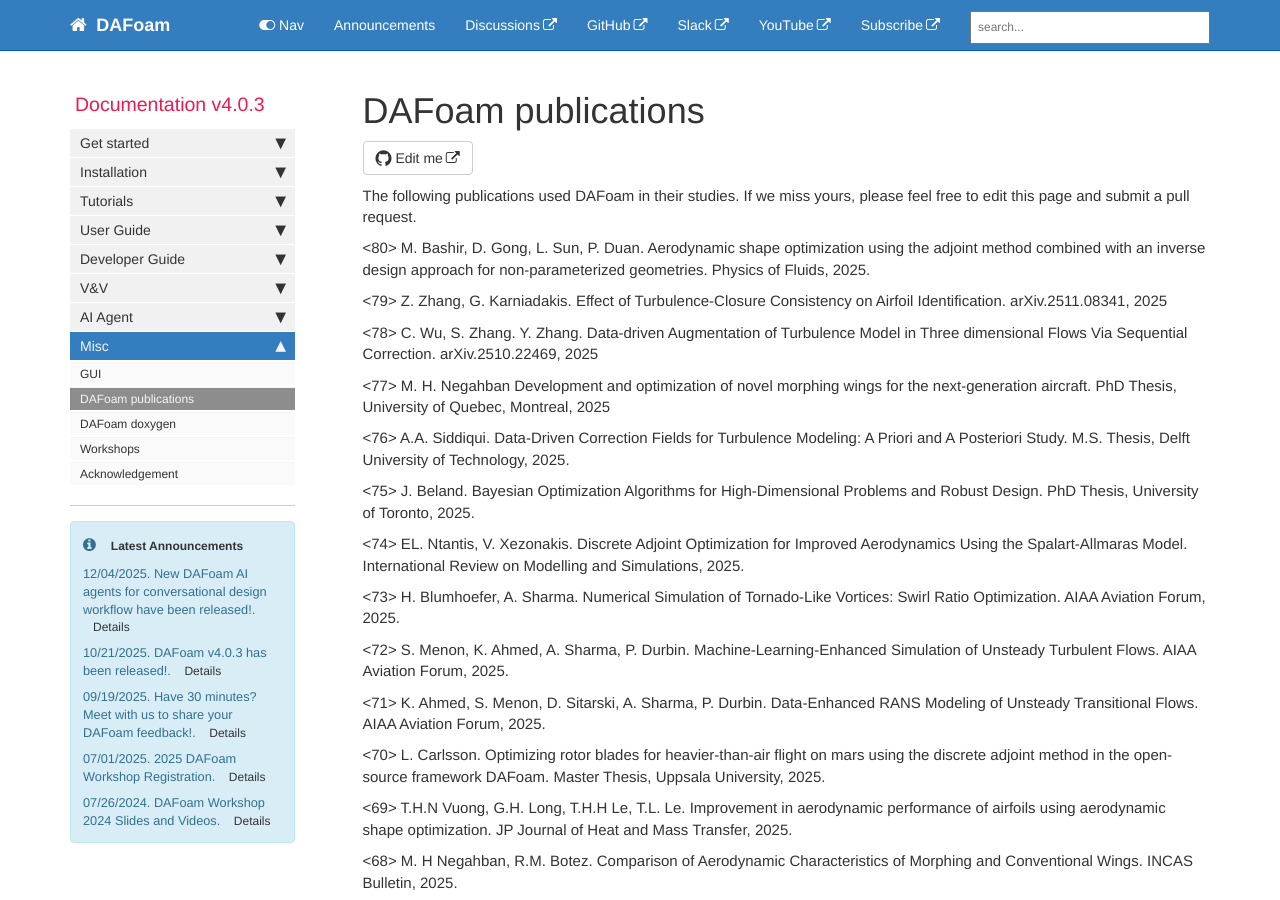
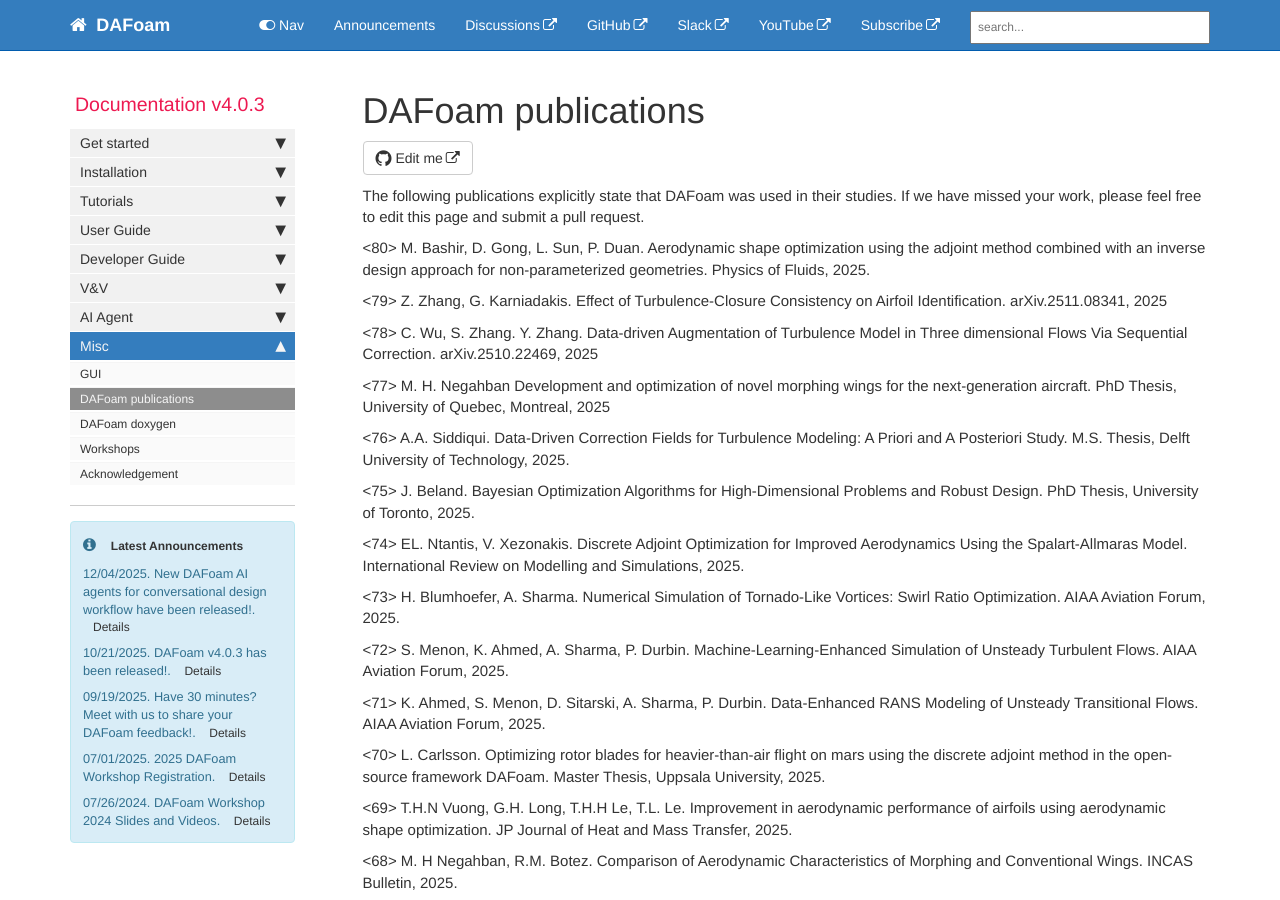
Before and after one commit to DAFoam/DAFoam.github.io, a Jekyll site: the page built from pages/mydoc/mydoc_docs_publications.md, in a window 1280 px wide and 900 px high. Built offline with Jekyll 4.4.1, drawn with Linux system fonts in a browser that asks for light colours; comment, search, counter and statistics services are not loaded.

Commit message:
content update

```diff
--- a/pages/mydoc/mydoc_docs_publications.md
+++ b/pages/mydoc/mydoc_docs_publications.md
@@ -7,7 +7,7 @@ permalink: publications.html
 folder: mydoc
 ---
 
-The following publications used DAFoam in their studies. If we miss yours, please feel free to edit this page and submit a pull request.
+The following publications explicitly state that DAFoam was used in their studies. If we have missed your work, please feel free to edit this page and submit a pull request.
 
 <80> M. Bashir, D. Gong, L. Sun, P. Duan. Aerodynamic shape optimization using the adjoint method combined with an inverse design approach for non-parameterized geometries. Physics of Fluids, 2025.
 
```
